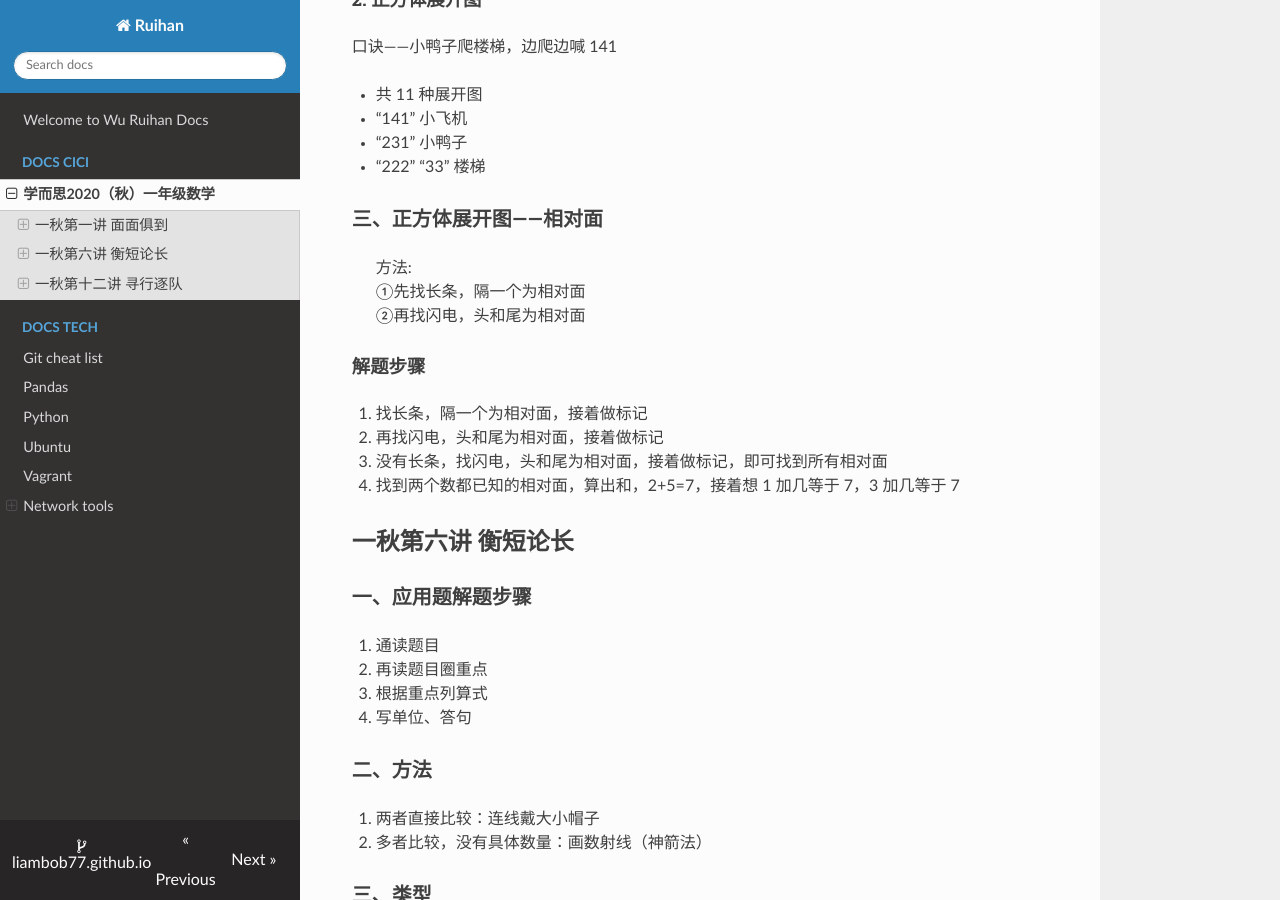
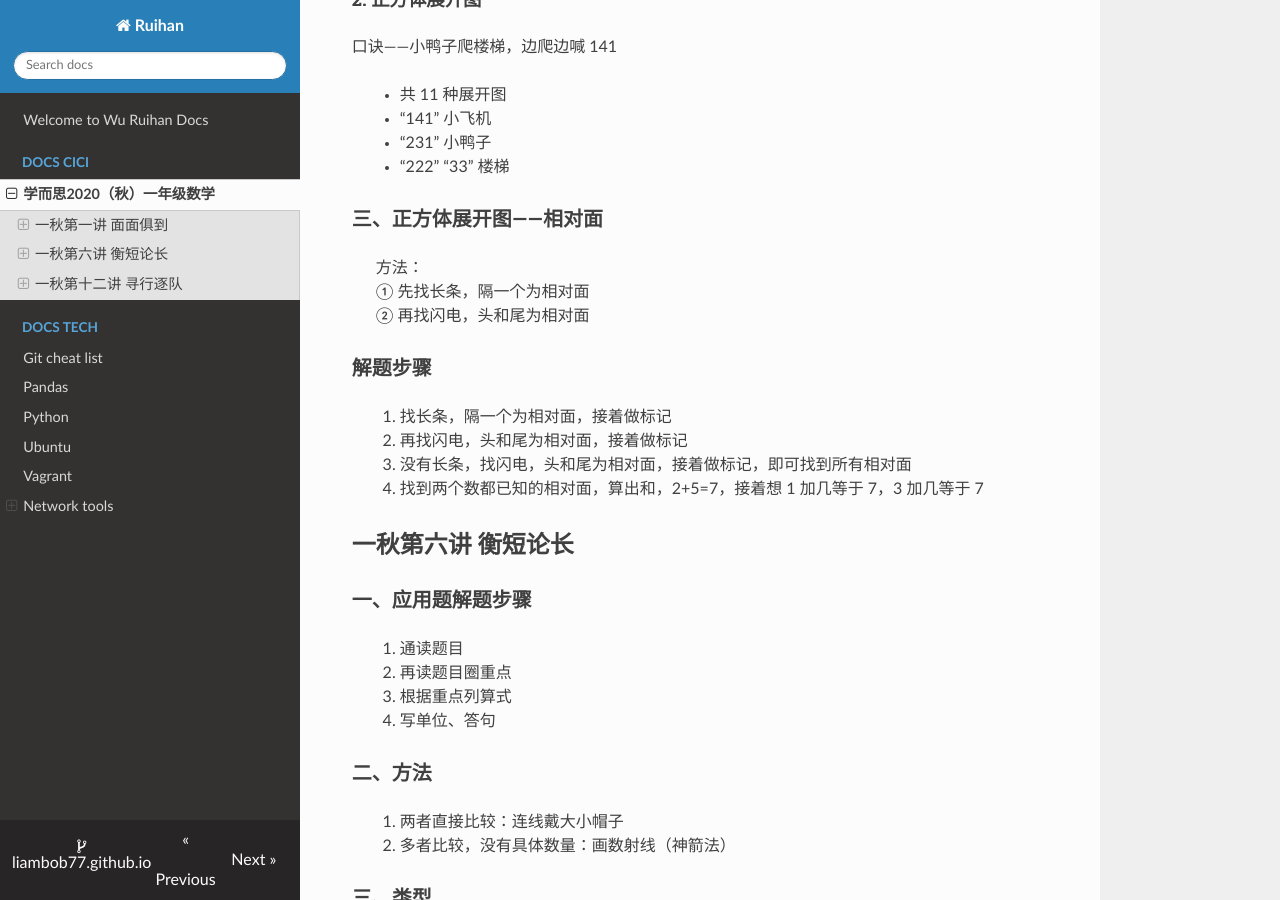
Before and after one commit to liambob77/ruihan.tech, an MkDocs documentation site: the page built from docs/docs_cici/xessx01.md, in a window 1280 px wide and 900 px high, scrolled down 884 px. Built offline with MkDocs 1.6.1, drawn with Linux system fonts in a browser that asks for light colours; nearby versions of some CDN libraries; part of the change alters nothing that is shown.

```diff
--- a/docs/docs_cici/xessx01.md
+++ b/docs/docs_cici/xessx01.md
@@ -6,13 +6,13 @@
 
 #### 1. 柱体：上下粗细一样
 
-- 圆柱
-- 棱柱：三棱柱、四棱柱（正方体、长方体）、五棱柱……
+> - 圆柱
+> - 棱柱：三棱柱、四棱柱（正方体、长方体）、五棱柱……
 
 #### 2. 锥体：头顶尖尖
 
-- 圆锥
-- 棱锥：三棱锥、四棱锥、五棱锥……
+> - 圆锥
+> - 棱锥：三棱锥、四棱锥、五棱锥……
 
 #### 3. 球体：滚来滚去
 
@@ -20,99 +20,104 @@
 
 #### 1. 展开图特点
 
-  1. 圆柱——上下两个圆形
-  2. 圆锥——下面一个圆形
-  3. 正方体——六个面全为正方形
-  4. 长方体——都是长方形（个别特殊长方体其中一组相对面是正方形）
-  5. 三棱柱——上下两个三角形
-  6. 三棱锥——全为三角形
-  7. 四棱锥——下面一个四边形
+>  1. 圆柱——上下两个圆形
+>  2. 圆锥——下面一个圆形
+>  3. 正方体——六个面全为正方形
+>  4. 长方体——都是长方形（个别特殊长方体其中一组相对面是正方形）
+>  5. 三棱柱——上下两个三角形
+>  6. 三棱锥——全为三角形
+>  7. 四棱锥——下面一个四边形
 
 #### 2. 正方体展开图
 
 口诀——小鸭子爬楼梯，边爬边喊 141
 
-- 共 11 种展开图
-- “141” 小飞机
-- “231” 小鸭子
-- “222” “33” 楼梯
+> - 共 11 种展开图
+> - “141” 小飞机
+> - “231” 小鸭子
+> - “222” “33” 楼梯
 
 ### 三、正方体展开图——相对面
 
-> 方法:
-> ①先找长条，隔一个为相对面
-> ②再找闪电，头和尾为相对面
+> 方法：
+① 先找长条，隔一个为相对面
+② 再找闪电，头和尾为相对面
 
-#### 解题步骤
+### 解题步骤
 
-  1. 找长条，隔一个为相对面，接着做标记
-  2. 再找闪电，头和尾为相对面，接着做标记
-  3. 没有长条，找闪电，头和尾为相对面，接着做标记，即可找到所有相对面
-  4. 找到两个数都已知的相对面，算出和，2+5=7，接着想 1 加几等于 7，3 加几等于 7
+> 1. 找长条，隔一个为相对面，接着做标记
+> 2. 再找闪电，头和尾为相对面，接着做标记
+> 3. 没有长条，找闪电，头和尾为相对面，接着做标记，即可找到所有相对面
+> 4. 找到两个数都已知的相对面，算出和，2+5=7，接着想 1 加几等于 7，3 加几等于 7
 
 ## 一秋第六讲 衡短论长
 
 ### 一、应用题解题步骤
 
-1. 通读题目
-2. 再读题目圈重点
-3. 根据重点列算式
-4. 写单位、答句
+> 1. 通读题目
+> 2. 再读题目圈重点
+> 3. 根据重点列算式
+> 4. 写单位、答句
 
 ### 二、方法
 
-1. 两者直接比较：连线戴大小帽子
-2. 多者比较，没有具体数量：画数射线（神箭法）
+> 1. 两者直接比较：连线戴大小帽子
+> 2. 多者比较，没有具体数量：画数射线（神箭法）
 
 ### 三、类型
-1. ...比...多几/少几：用减法
-2. 一共有多少：用加法
+
+> 1. ...比...多几/少几：用减法
+> 2. 一共有多少：用加法
 
 ## 一秋第十二讲 寻行逐队
 
 ### 一、 关键词
 
-- 第几：包括自己
-- 有几：不包括自己
-- 从...到...：包括两头
-- ...之间：不包括两头
+> - 第几：包括自己
+> - 有几：不包括自己
+> - 从...到...：包括两头
+> - ...之间：不包括两头
 
 ### 二、 做题方法
 
-- 读题-画图-计算-写答句
-- 画图步骤：①画队伍
-- ②标方向
-- ③找关键人物
-- ④标数（注意：定点连线）
+> - 读题-画图-计算-写答句
+> - 画图步骤：①画队伍
+> - ②标方向
+> - ③找关键人物
+> - ④标数（注意：定点连线）
 
 ### 三、 类型
 
-- 算一共：大方向“+”法
-- 算部分：大方向“-”法
+> - 算一共：大方向“+”法
+> - 算部分：大方向“-”法
 
 ### 四、 练习
 
-- 注意：有几不包括自己，第几包括自己
-- 口诀：有有“+”1，第第“-”1，有第“不加不减”
+> - 注意：有几不包括自己，第几包括自己
+> - 口诀：有有“+”1，第第“-”1，有第“不加不减”
 
-#### 解题步骤
+### 五、 解题步骤
 
 - 单主角
-  1. 读题圈重点：找到主角
-  2. 画图：画头尾
-    - 标方向——写好前后
-    - 找关键人物——小白
-    - 标数量、
 
-  3. 计算：算一共，大方向“+”法。观察发现没有特殊情况。
-  4. 写答句
+>  1. 读题圈重点：找到主角
+>  2. 画图：画头尾
+>
+>    - 标方向——写好前后
+>    - 找关键人物——小白
+>    - 标数量、
+>
+>  3. 计算：算一共，大方向“+”法。观察发现没有特殊情况。
+>  4. 写答句
 
 - 双主角
 
-  1. 读题圈重点：找到主角——两个主角
-  2. 画图：画头尾
-    - 标方向——写好左右
-    - 找关键人物
-    - 标数量
-  3. 计算：算一共，大方向“+”法。观察主角有没有包含进去。
-  4. 写答句
+>  1. 读题圈重点：找到主角——两个主角
+>  2. 画图：画头尾
+>
+>    - 标方向——写好左右
+>    - 找关键人物
+>    - 标数量
+>
+>  3. 计算：算一共，大方向“+”法。观察主角有没有包含进去。
+>  4. 写答句
```
